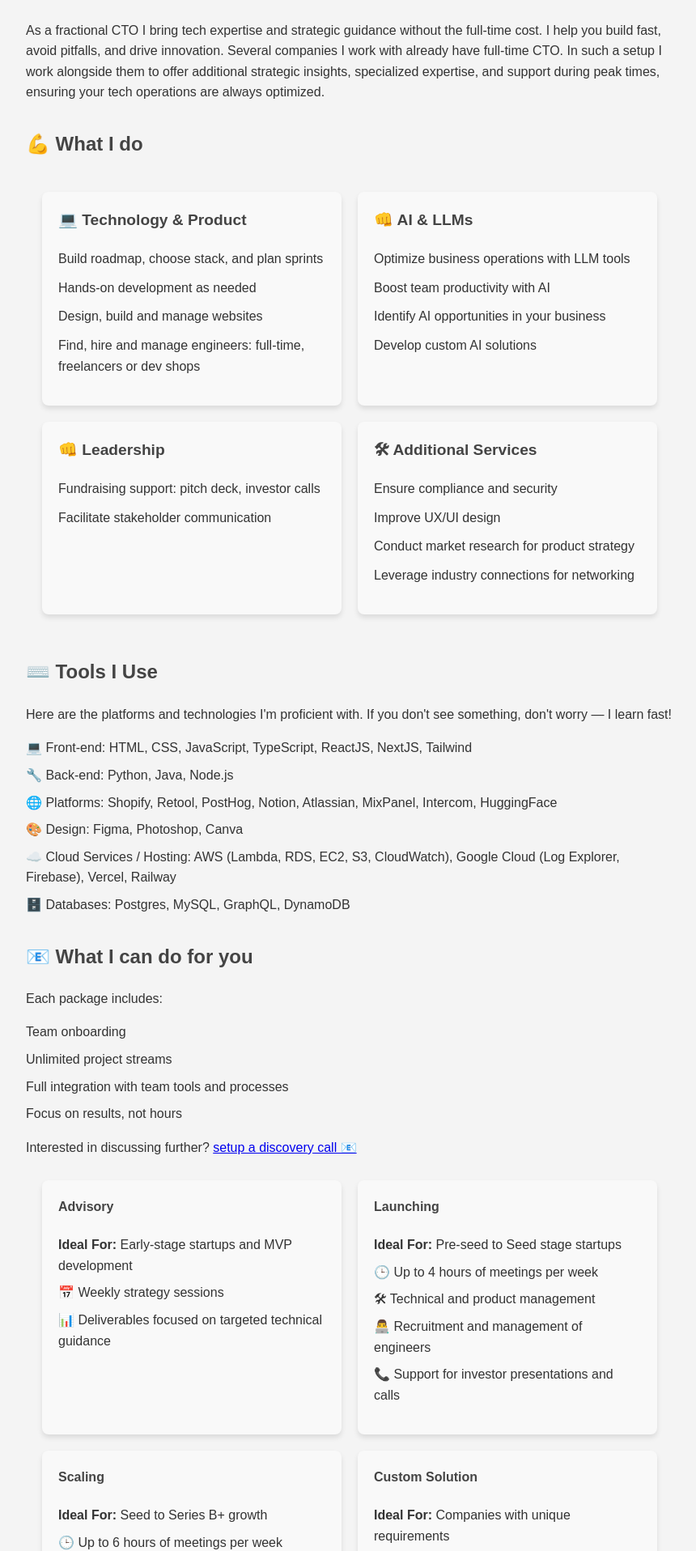
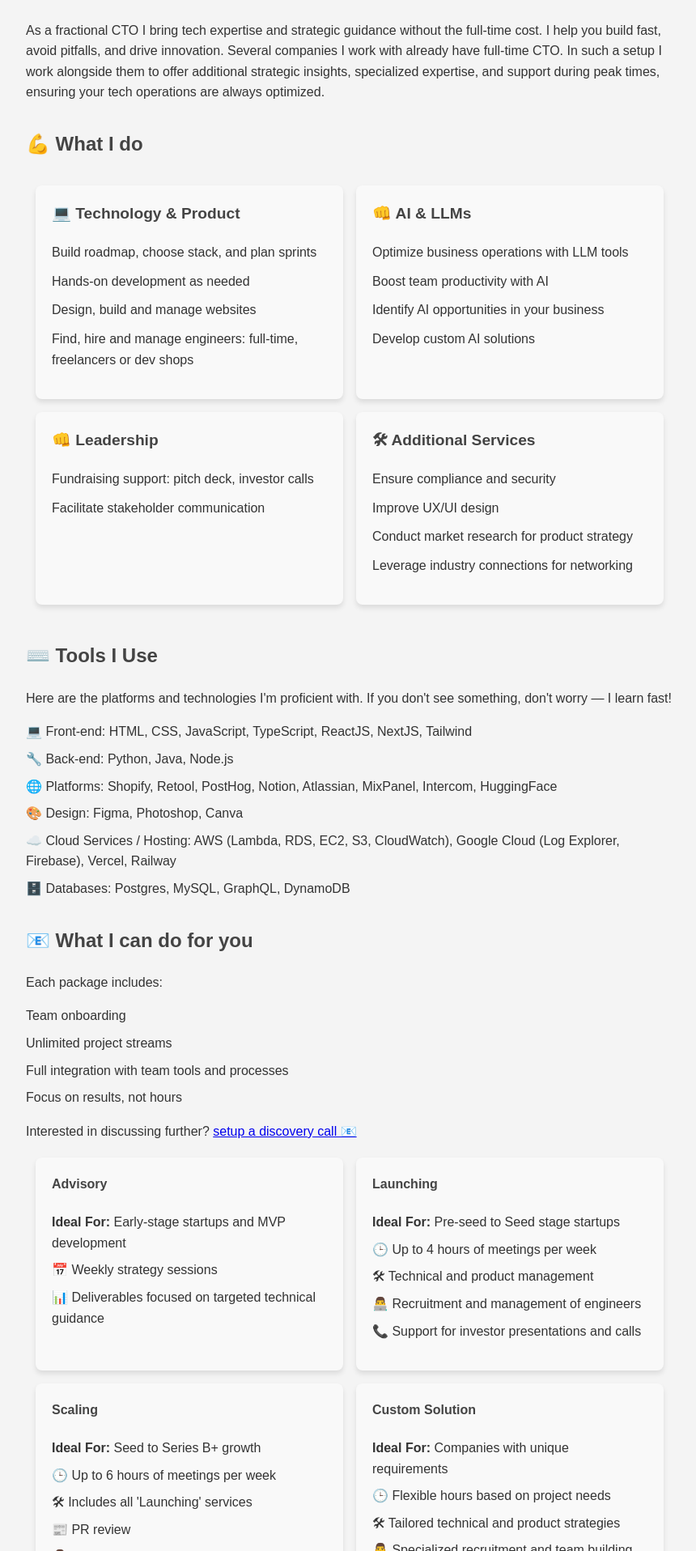
Before and after one commit to theshajha/theshajha, a Jekyll site: the page cto.html, which Jekyll copies as it is, in a window 1280 px wide. Shown: the part 562-2478 px from the top of the page at 81% size, without its empty margins (208-1068 px from the left). Built offline with Jekyll 4.4.1, drawn with Linux system fonts in a browser that asks for light colours.

Commit message:
updated landing page

```diff
--- a/cto.html
+++ b/cto.html
@@ -82,13 +82,6 @@
             margin-right: 0.5em;
         }
 
-        .services-container {
-            display: grid;
-            grid-template-columns: repeat(2, 1fr);
-            gap: 20px;
-            padding: 20px;
-        }
-
         .service {
             background-color: #f9f9f9;
             padding: 20px;
@@ -109,11 +102,11 @@
             margin: 10px 0;
         }
 
-        .packages-container {
+        .packages-container, .services-container {
             display: grid;
             grid-template-columns: repeat(2, 1fr);
-            gap: 20px;
-            padding: 20px;
+            gap: 16px;
+            padding: 12px;
         }
 
         .package {
@@ -128,7 +121,7 @@
         }
 
         @media (max-width: 768px) {
-            .packages-container {
+            .packages-container, .services-container {
                 grid-template-columns: 1fr;
             }
         }
```
